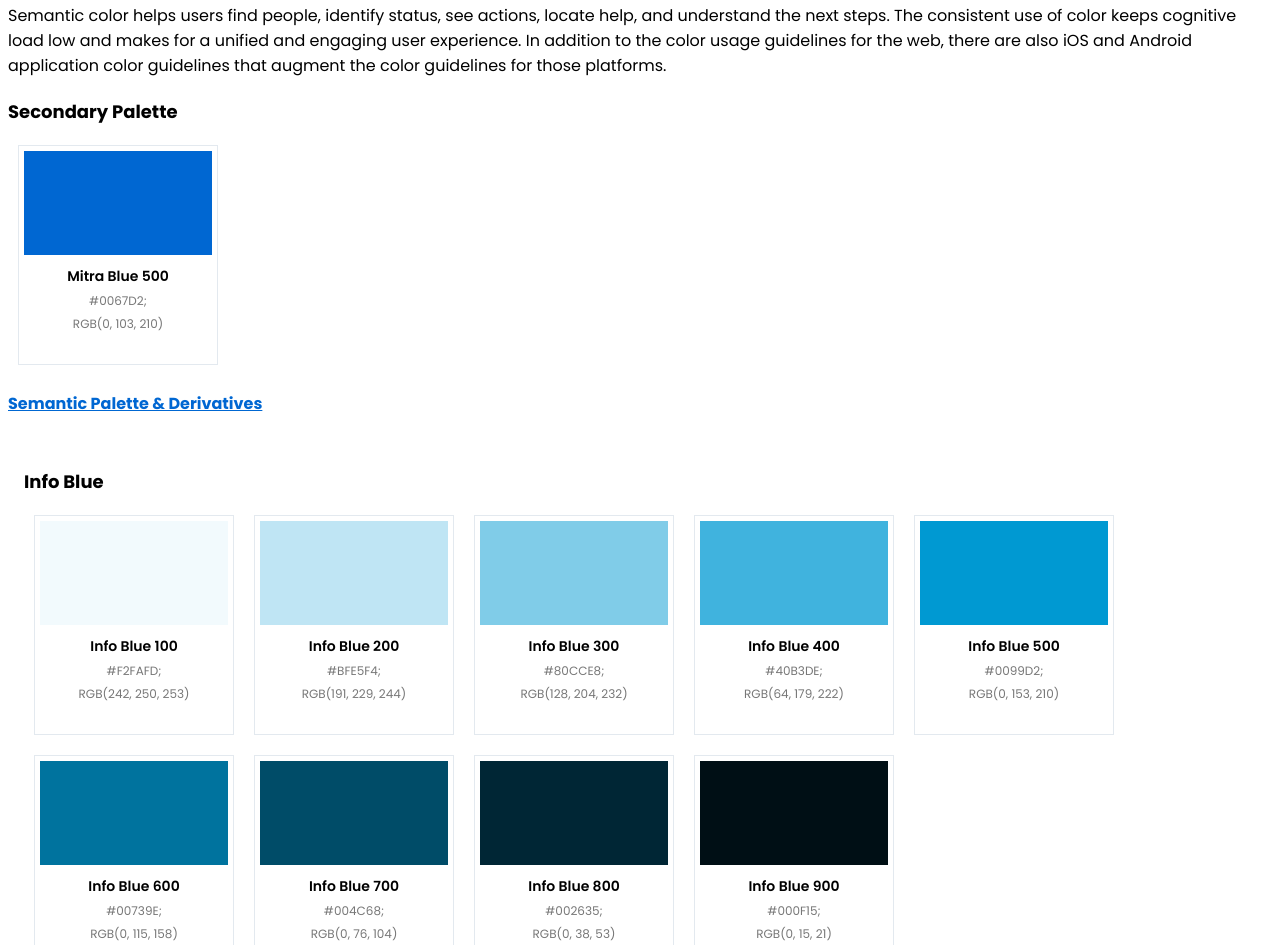
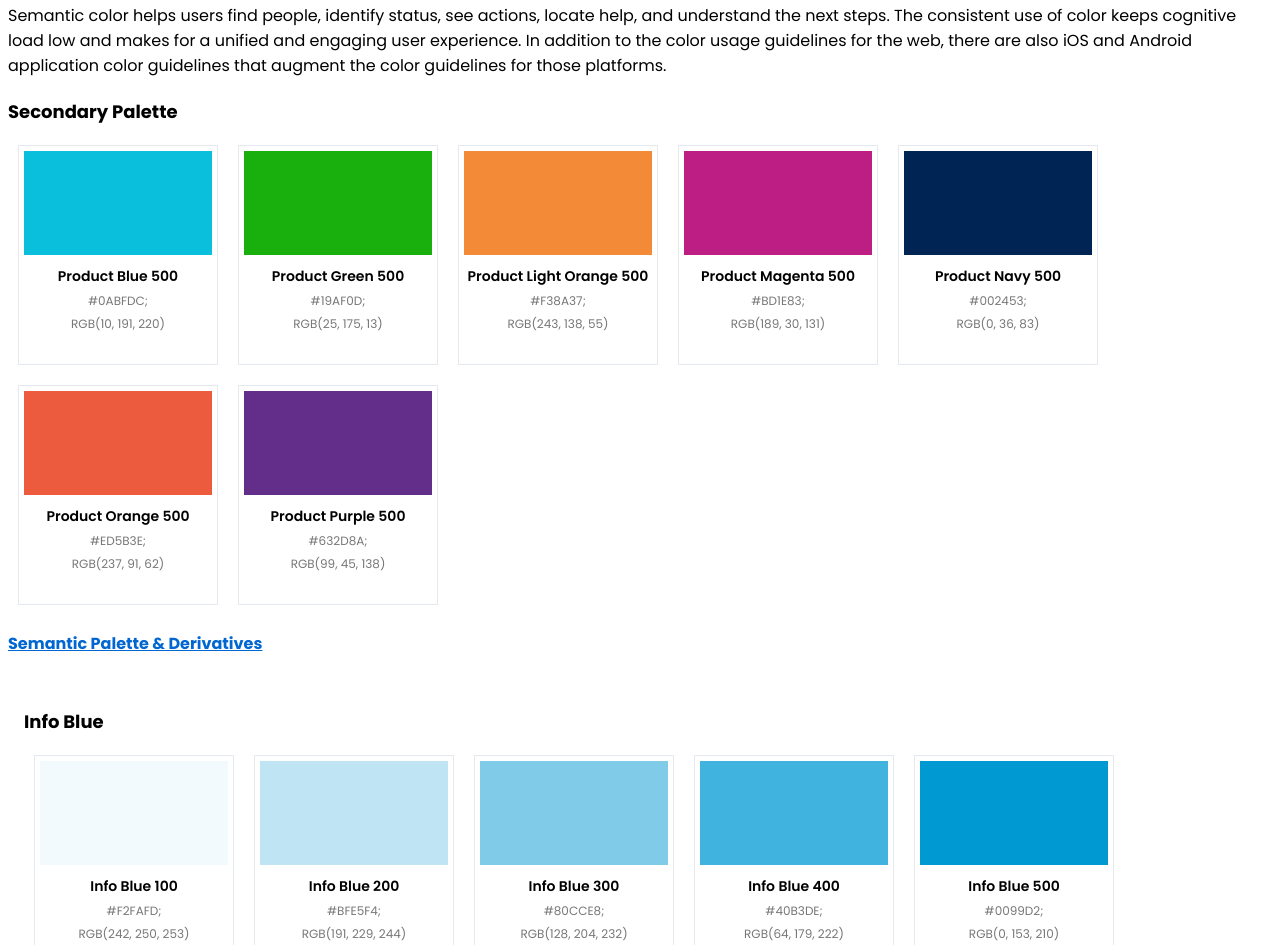
Before and after one commit to sujith-anand/mds, a plain HTML site: page index.html in a window 1280 px wide. Shown: the part 7351-8296 px from the top of the page. Drawn offline with Linux system fonts and the light colour scheme.

Commit message:
secondary

```diff
--- a/index.html
+++ b/index.html
@@ -264,11 +264,34 @@ To do this, apply primary, secondary (if needed), semantic, and extended colors
         });
         // Inline JavaScript for color palette generation and copy-to-clipboard functionality
         const SecondaryColors = [{
-                name: 'Mitra Blue 500',
-                hex: '#0067D2;',
-                rgb: 'RGB(0, 103, 210)'
-            },
-        ];
+        name: 'Product Blue 500',
+        hex: '#0ABFDC;',
+        rgb: 'RGB(10, 191, 220)'
+    }, {
+        name: 'Product Green 500',
+        hex: '#19AF0D;',
+        rgb: 'RGB(25, 175, 13)'
+    }, {
+        name: 'Product Light Orange 500',
+        hex: '#F38A37;',
+        rgb: 'RGB(243, 138, 55)'
+    }, {
+        name: 'Product Magenta 500',
+        hex: '#BD1E83;',
+        rgb: 'RGB(189, 30, 131)'
+    }, {
+        name: 'Product Navy 500',
+        hex: '#002453;',
+        rgb: 'RGB(0, 36, 83)'
+    }, {
+        name: 'Product Orange 500',
+        hex: '#ED5B3E;',
+        rgb: 'RGB(237, 91, 62)'
+    }, {
+        name: 'Product Purple 500',
+        hex: '#632D8A;',
+        rgb: 'RGB(99, 45, 138)'
+    }]
         const SemanticColors  = [
 {
                 name: 'Info Blue 500',
```
